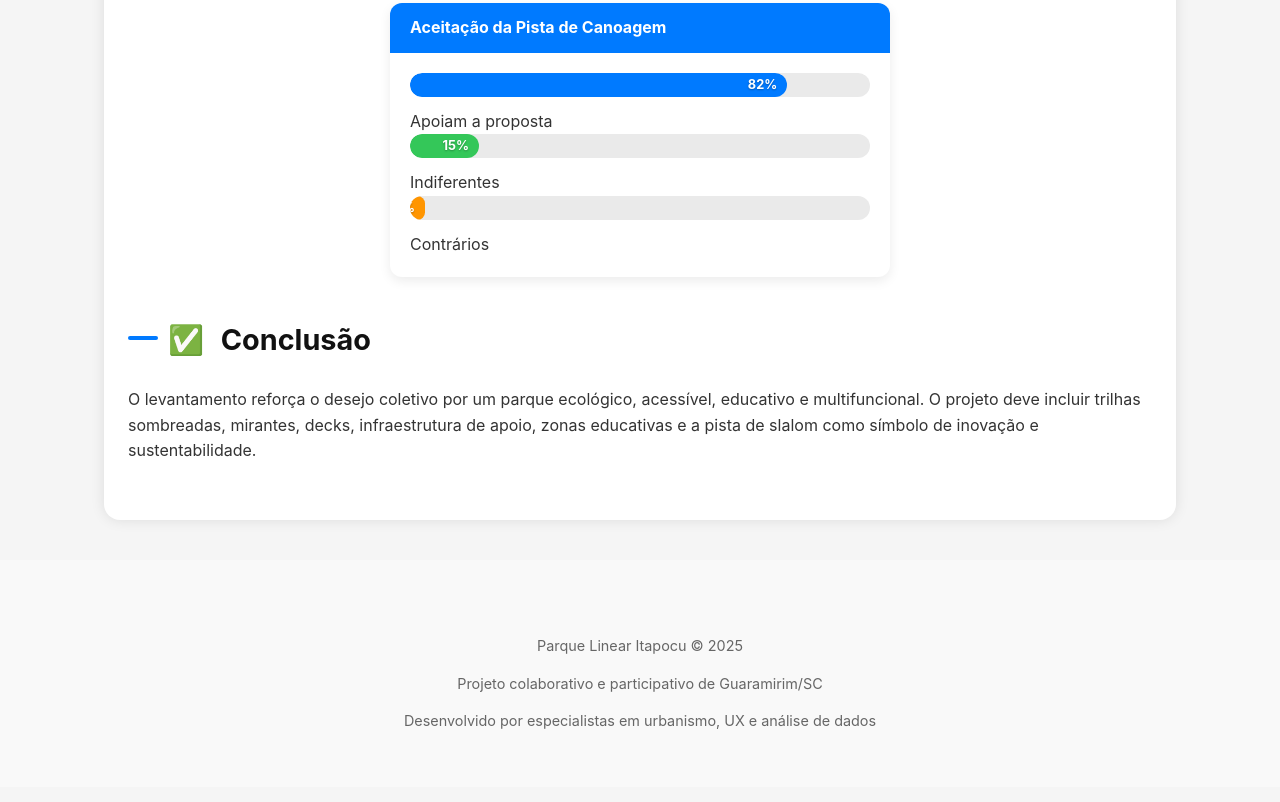
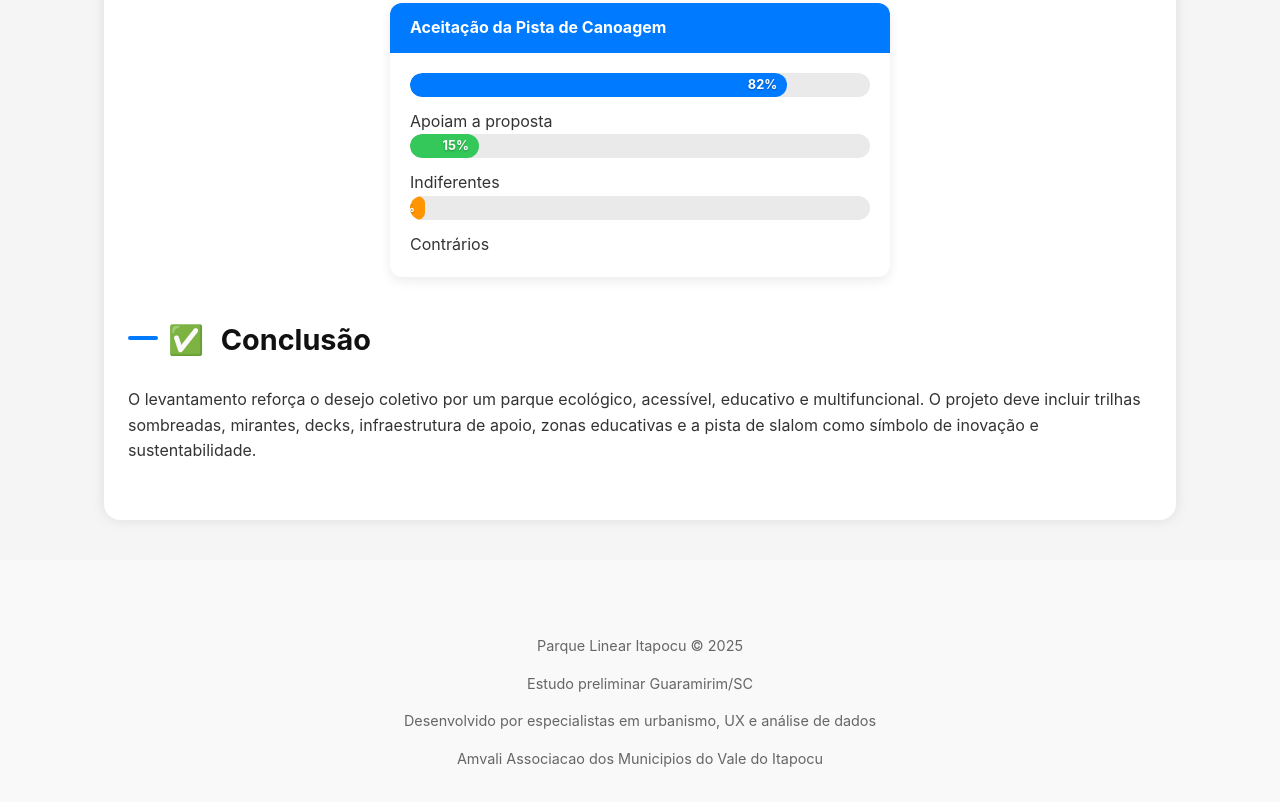
Before and after one commit to jhonylira/Pesquisa-parque-linear, a plain HTML site: page index.html in a window 1280 px wide. Shown: the part 3228-4030 px from the top of the page. Drawn offline with Linux system fonts and the light colour scheme.

Commit message:
Update index.html

```diff
--- a/index.html
+++ b/index.html
@@ -430,8 +430,9 @@
   <footer>
     <div class="footer-content">
       <p>Parque Linear Itapocu © 2025</p>
-      <p>Projeto colaborativo e participativo de Guaramirim/SC</p>
-      <p>Desenvolvido por especialistas em urbanismo, UX e análise de dados</p>
+      <p>Estudo preliminar Guaramirim/SC</p>
+      <p>Desenvolvido por  especialistas em urbanismo, UX e análise de dados</p>
+       <p>Amvali Associacao dos Municipios do Vale do Itapocu</p>
     </div>
   </footer>
 </body>
```
